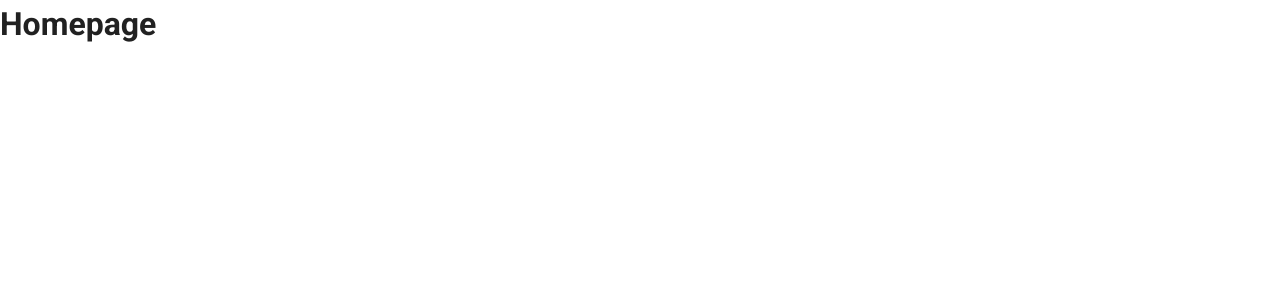
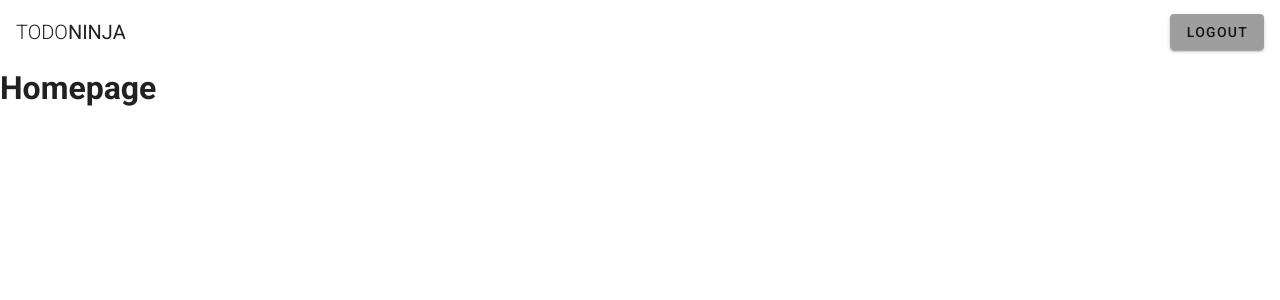
Before and after one commit to michzuerch/michzuerch.github.io, a Vue app: page / in a window 1280 px wide. Shown: the top 300 px of the page. Built offline with nearby package versions, Linux system fonts and the light colour scheme.

Commit message:
Spacer ok, icon on button broken

```diff
--- a/package.json
+++ b/package.json
@@ -12,7 +12,7 @@
     "global": "^4.4.0",
     "jshint": "^2.10.2",
     "vue": "^2.6.10",
-    "vue-router": "^3.1.1",
+    "vue-router": "^3.1.2",
     "vuetify": "^2.0.5"
   },
   "devDependencies": {
--- a/src/App.vue
+++ b/src/App.vue
@@ -1,5 +1,6 @@
 <template>
-  <v-app>
+<v-app class="grey lighten-4">
+    <Navbar></Navbar>
     <v-content>
         <router-view></router-view>
     </v-content>
@@ -7,8 +8,13 @@
 </template>
 
 <script>
+import Navbar from '@/components/Navbar';
+
 export default {
     name: 'App',
+    components: {
+        Navbar
+    },
     data: () => ({
         //
     }),
--- /dev/null
+++ b/src/components/Navbar.vue
@@ -0,0 +1,20 @@
+<template>
+<nav>
+    <v-toolbar flat>
+        <v-toolbar-title class="text-uppercase grey-text">
+            <span class="font-weight-light">todo</span>
+            <span>Ninja</span>
+        </v-toolbar-title>
+        <v-spacer></v-spacer>
+        <v-btn flat color="grey">
+            <span>Logout</span>
+        </v-btn>
+    </v-toolbar>
+</nav>
+</template>
+
+<script>
+export default {
+
+}
+</script>
```
Lines whose indentation alone changed are shown as unchanged.
